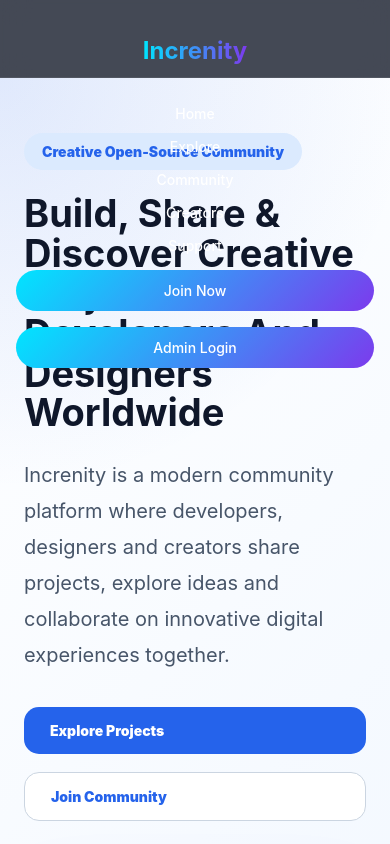
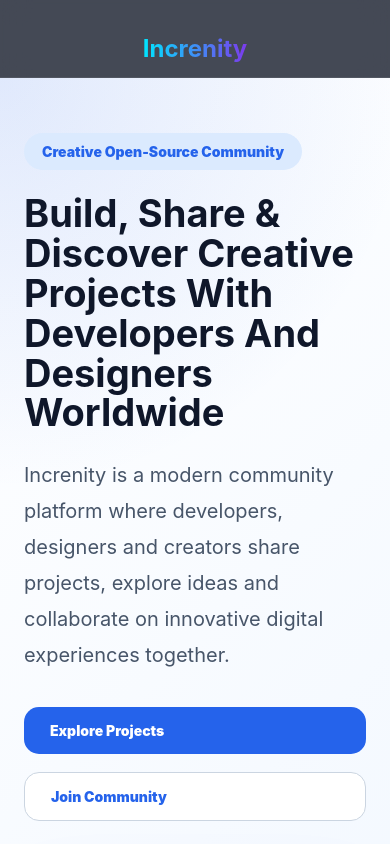
Before and after one commit to mubarak23523/increnity, a React (Vite) app in the folder frontend/: page / in a window 390 px wide. Shown: the top 844 px of the page. Built offline with nearby package versions, Linux system fonts and the light colour scheme.

Commit message:
final responsive and backend fixes

```diff
--- a/frontend/src/pages/Public.css
+++ b/frontend/src/pages/Public.css
@@ -1249,22 +1249,40 @@ body {
     width: 100%;
   }
 }
-
-@media (max-width: 480px) {
-
+@media (max-width: 768px) {
   .public-navbar {
-    padding: 16px 4%;
+    padding: 14px 16px;
+    flex-direction: column;
+    gap: 14px;
   }
 
   .public-navbar h2 {
     font-size: 24px;
   }
 
+  .public-navbar div {
+    width: 100%;
+    display: flex;
+    flex-direction: row;
+    overflow-x: auto;
+    gap: 12px;
+    padding-bottom: 8px;
+    white-space: nowrap;
+  }
+
+  .public-navbar div::-webkit-scrollbar {
+    display: none;
+  }
+
   .public-navbar a {
-    font-size: 14px;
+    flex: 0 0 auto;
+    width: auto;
+    font-size: 13px;
+    padding: 8px 12px;
   }
 
   .admin-link {
-    padding: 12px 18px;
+    padding: 9px 16px;
+    width: auto;
   }
 }
```
